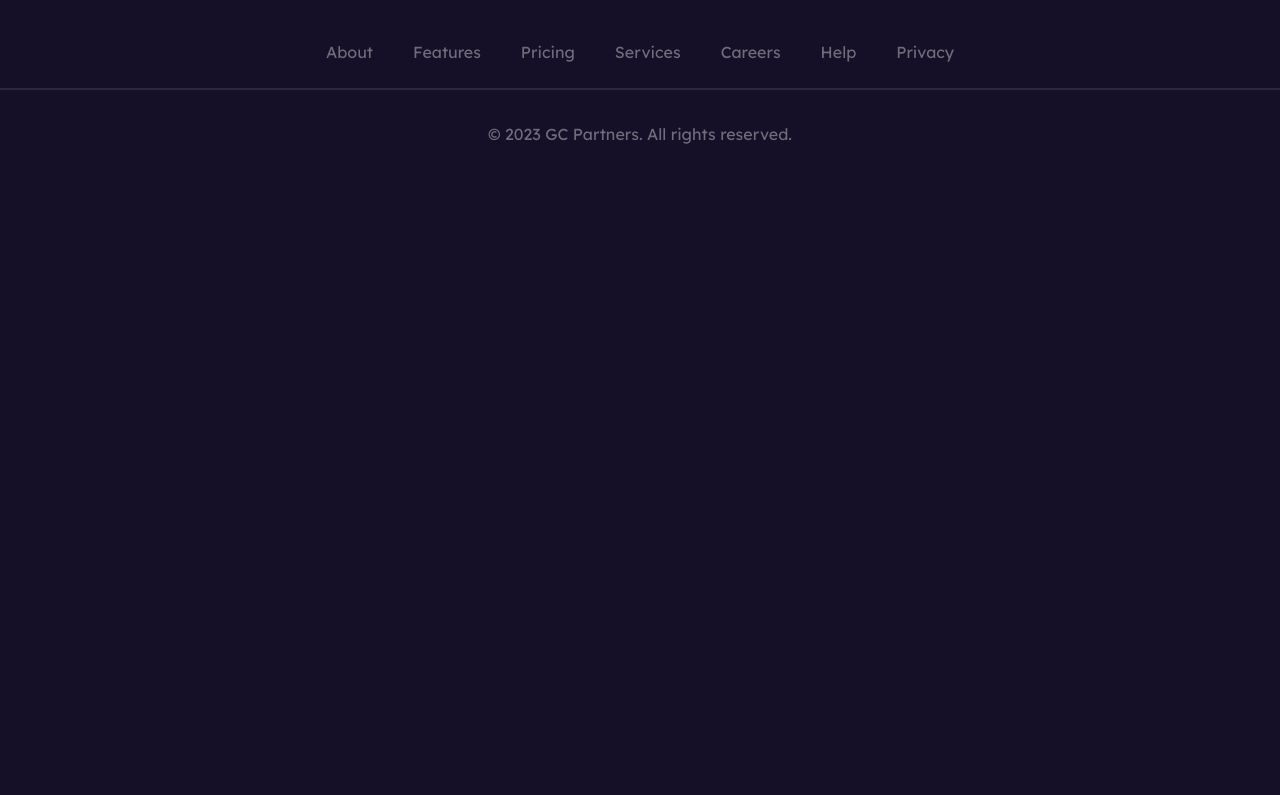
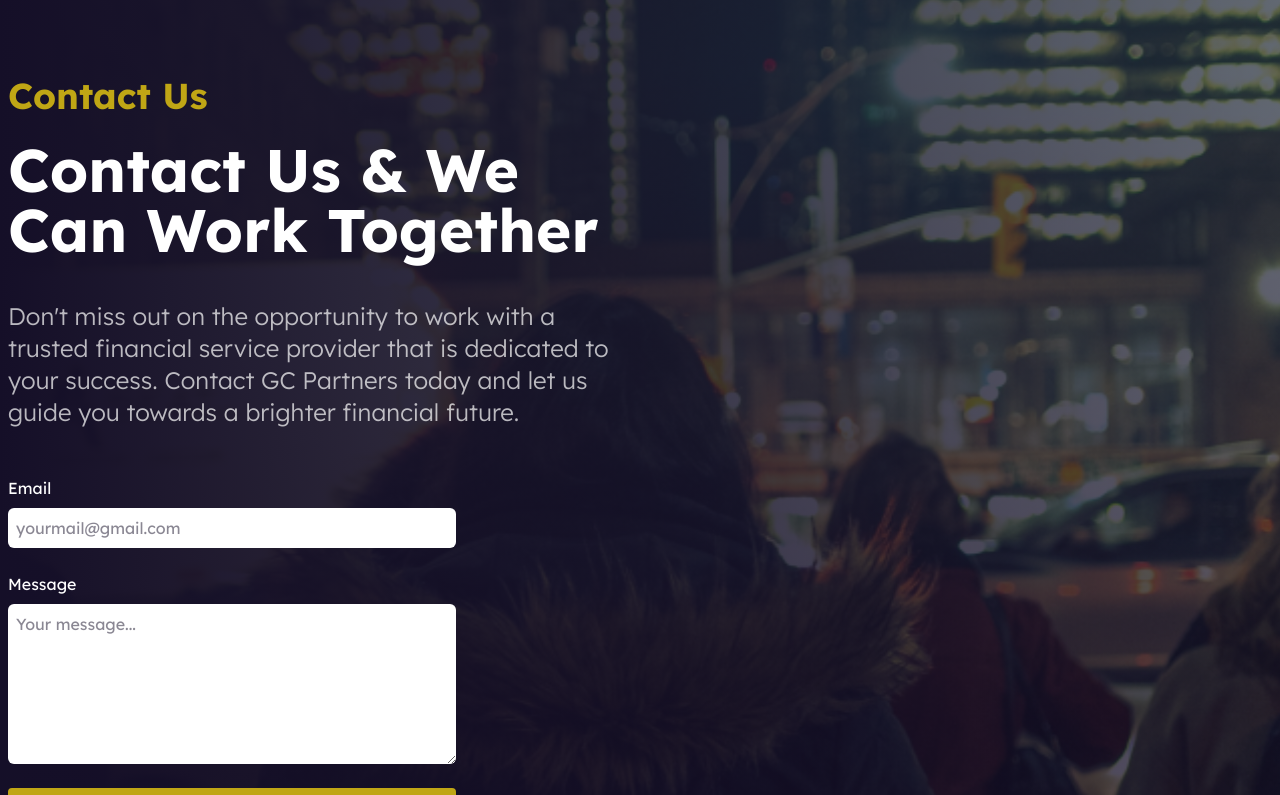
Before and after one commit to TohidEq/react-ts-tailwind-test, a React (Vite) app: page / in a window 1280 px wide. Shown: the part 6645-7440 px from the top of the page. Before the commit the page ends 6823 px from the top, so only its background shows below. Built offline with nearby package versions, Linux system fonts and the light colour scheme.

Commit message:
Complete Contact Us

```diff
--- a/src/Home/ContactUs/ContactUs.scss
+++ b/src/Home/ContactUs/ContactUs.scss
@@ -0,0 +1,72 @@
+.cntct-us-base {
+  @apply bg-cntct-us-img bg-cover bg-center;
+
+  .gradient {
+    background: linear-gradient(90deg, #150f28 0%, rgba(21, 15, 40, 0) 142.77%);
+  }
+
+  .cntct-us {
+    @apply grid px-2
+    grid-cols-1
+    lg:grid-cols-2
+    py-16
+    sm:py-24
+    md:py-36;
+    .cntct-us-smry {
+      @apply bg-transparent;
+
+      span {
+        @apply text-honey font-bold
+          text-2xl
+          sm:text-3xl
+          md:text-4xl;
+      }
+
+      h1 {
+        @apply font-bold py-4 leading-snug lg:pt-6
+          text-4xl
+          sm:text-5xl
+          lg:text-6xl;
+      }
+      p {
+        @apply font-light
+          opacity-70
+          pt-4 md:pt-6 pb-8 md:pb-10
+          leading-snug
+          text-xl
+          sm:max-w-2xl
+          md:text-2xl;
+      }
+    }
+
+    .inputs {
+      @apply py-2
+      sm:max-w-md;
+
+      .input {
+        @apply grid grid-cols-1 pb-6;
+
+        label {
+          @apply pb-2;
+        }
+
+        textarea {
+          @apply min-h-[160px] rounded-br-none;
+        }
+
+        input,
+        textarea {
+          @apply rounded-md
+            p-2
+            text-royal
+            placeholder:text-royal/50
+            shadow-transparent  shadow-md
+            focus-visible:shadow-honey;
+        }
+      }
+      .btn {
+        @apply w-full  mx-0;
+      }
+    }
+  }
+}
--- a/src/Home/ContactUs/ContactUs.tsx
+++ b/src/Home/ContactUs/ContactUs.tsx
@@ -1,5 +1,74 @@
+import { useRef, useState } from "react";
+import TextareaAutosize from "react-textarea-autosize";
 function ContactUs() {
-  return <div>ContactUs</div>;
+  const userText = useRef<HTMLTextAreaElement>(null);
+  const [disableForm, setDisableForm] = useState<boolean>(false);
+
+  const handleSubmit = async (e: React.FormEvent<HTMLFormElement>) => {
+    e.preventDefault();
+    setDisableForm(true);
+    // something ...
+  };
+
+  return (
+    <div className="cntct-us-base">
+      <div className="gradient">
+        <div className="container mx-auto">
+          <div className="cntct-us">
+            <div className="">
+              <div className="cntct-us-smry">
+                <span>Contact Us</span>
+                <h1>Contact Us & We Can Work Together</h1>
+                <p>
+                  Don't miss out on the opportunity to work with a trusted
+                  financial service provider that is dedicated to your success.
+                  Contact GC Partners today and let us guide you towards a
+                  brighter financial future.
+                </p>
+              </div>
+
+              <form action="" className="inputs" autoComplete="off">
+                <div className="input">
+                  <label htmlFor="Email">Email</label>
+                  <input
+                    type="email"
+                    name="email"
+                    id="user-email"
+                    placeholder="yourmail@gmail.com"
+                  />
+                </div>
+
+                <div className="input">
+                  <label htmlFor="Message">Message</label>
+                  <TextareaAutosize
+                    name="message"
+                    required
+                    minRows={6}
+                    autoComplete="off"
+                    ref={userText}
+                    id="user-message"
+                    placeholder="Your message..."
+                    disabled={disableForm}
+                    className="before:hidden after:hidden"
+                  />
+                </div>
+
+                <div className="btns">
+                  <button
+                    className="btn2 btn"
+                    type="submit"
+                    disabled={disableForm}
+                  >
+                    send
+                  </button>
+                </div>
+              </form>
+            </div>
+          </div>
+        </div>
+      </div>
+    </div>
+  );
 }
 
 export default ContactUs;
--- a/src/css/index.scss
+++ b/src/css/index.scss
@@ -598,6 +598,16 @@ video {
 .text-honey{
   --tw-text-opacity: 1;
   color: rgb(192 166 21 / var(--tw-text-opacity));
+}
+
+.before\:hidden::before{
+  content: var(--tw-content);
+  display: none;
+}
+
+.after\:hidden::after{
+  content: var(--tw-content);
+  display: none;
 }
 
 .hover\:scale-\[105\%\]:hover{
@@ -3014,3 +3024,218 @@ nav.nav-mobile {
     }
   }
 }
+
+.cntct-us-base{
+  background-image: url('/contactUs.png');
+  background-size: cover;
+  background-position: center;
+  .gradient {
+    background: linear-gradient(90deg, #150f28 0%, rgba(21, 15, 40, 0) 142.77%);
+  }
+  .cntct-us{
+    display: grid;
+  }
+  .cntct-us{
+    grid-template-columns: repeat(1, minmax(0, 1fr));
+  }
+  .cntct-us{
+    padding-left: 0.5rem;
+    padding-right: 0.5rem;
+  }
+  .cntct-us{
+    padding-top: 4rem;
+    padding-bottom: 4rem;
+  }
+  @media (min-width: 640px){
+    .cntct-us{
+      padding-top: 6rem;
+      padding-bottom: 6rem;
+    }
+  }
+  @media (min-width: 768px){
+    .cntct-us{
+      padding-top: 9rem;
+      padding-bottom: 9rem;
+    }
+  }
+  @media (min-width: 1024px){
+    .cntct-us{
+      grid-template-columns: repeat(2, minmax(0, 1fr));
+    }
+  }
+  .cntct-us {
+    .cntct-us-smry{
+      background-color: transparent;
+    }
+    .cntct-us-smry {
+      span{
+        font-size: 1.5rem;
+        line-height: 2rem;
+      }
+      span{
+        font-weight: 700;
+      }
+      span{
+        --tw-text-opacity: 1;
+        color: rgb(192 166 21 / var(--tw-text-opacity));
+      }
+      @media (min-width: 640px){
+        span{
+          font-size: 1.875rem;
+          line-height: 2.25rem;
+        }
+      }
+      @media (min-width: 768px){
+        span{
+          font-size: 2.25rem;
+          line-height: 2.5rem;
+        }
+      }
+      h1{
+        padding-top: 1rem;
+        padding-bottom: 1rem;
+      }
+      h1{
+        font-size: 2.25rem;
+        line-height: 2.5rem;
+      }
+      h1{
+        font-weight: 700;
+      }
+      h1{
+        line-height: 1.375;
+      }
+      @media (min-width: 640px){
+        h1{
+          font-size: 3rem;
+          line-height: 1;
+        }
+      }
+      @media (min-width: 1024px){
+        h1{
+          padding-top: 1.5rem;
+        }
+      }
+      @media (min-width: 1024px){
+        h1{
+          font-size: 3.75rem;
+          line-height: 1;
+        }
+      }
+      p{
+        padding-top: 1rem;
+      }
+      p{
+        padding-bottom: 2rem;
+      }
+      p{
+        font-size: 1.25rem;
+        line-height: 1.75rem;
+      }
+      p{
+        font-weight: 300;
+      }
+      p{
+        line-height: 1.375;
+      }
+      p{
+        opacity: 0.7;
+      }
+      @media (min-width: 640px){
+        p{
+          max-width: 42rem;
+        }
+      }
+      @media (min-width: 768px){
+        p{
+          padding-top: 1.5rem;
+        }
+      }
+      @media (min-width: 768px){
+        p{
+          padding-bottom: 2.5rem;
+        }
+      }
+      @media (min-width: 768px){
+        p{
+          font-size: 1.5rem;
+          line-height: 2rem;
+        }
+      }
+    }
+    .inputs{
+      padding-top: 0.5rem;
+      padding-bottom: 0.5rem;
+    }
+    @media (min-width: 640px){
+      .inputs{
+        max-width: 28rem;
+      }
+    }
+    .inputs {
+      .input{
+        display: grid;
+      }
+      .input{
+        grid-template-columns: repeat(1, minmax(0, 1fr));
+      }
+      .input{
+        padding-bottom: 1.5rem;
+      }
+      .input {
+        label{
+          padding-bottom: 0.5rem;
+        }
+        textarea{
+          min-height: 160px;
+        }
+        textarea{
+          border-bottom-right-radius: 0px;
+        }
+        input,
+        textarea{
+          border-radius: 0.375rem;
+        }
+        input,
+        textarea{
+          padding: 0.5rem;
+        }
+        input,
+        textarea{
+          --tw-text-opacity: 1;
+          color: rgb(21 15 40 / var(--tw-text-opacity));
+        }
+        input,
+        textarea{
+          --tw-shadow: 0 4px 6px -1px rgb(0 0 0 / 0.1), 0 2px 4px -2px rgb(0 0 0 / 0.1);
+          --tw-shadow-colored: 0 4px 6px -1px var(--tw-shadow-color), 0 2px 4px -2px var(--tw-shadow-color);
+          box-shadow: var(--tw-ring-offset-shadow, 0 0 #0000), var(--tw-ring-shadow, 0 0 #0000), var(--tw-shadow);
+        }
+        input,
+        textarea{
+          --tw-shadow-color: transparent;
+          --tw-shadow: var(--tw-shadow-colored);
+        }
+        input::-moz-placeholder, textarea::-moz-placeholder{
+          color: rgb(21 15 40 / 0.5);
+        }
+        input::placeholder,
+        textarea::placeholder{
+          color: rgb(21 15 40 / 0.5);
+        }
+        input:focus-visible,
+        textarea:focus-visible{
+          --tw-shadow-color: #C0A615;
+          --tw-shadow: var(--tw-shadow-colored);
+        }
+      }
+      .btn{
+        margin-left: 0px;
+        margin-right: 0px;
+      }
+      .btn{
+        width: 100%;
+      }
+    }
+  }
+}
--- a/tailwind.config.cjs
+++ b/tailwind.config.cjs
@@ -21,6 +21,7 @@ module.exports = {
       backgroundImage: {
         'welcome-img': "url('/wlcm.png')",
         'about-us-img': "url('/aboutUs.png')",
+        'cntct-us-img': "url('/contactUs.png')",
       }
     }
   },
```
Also changed, not shown: public/cntctUs.png (deleted), public/contactUs.png (added).
